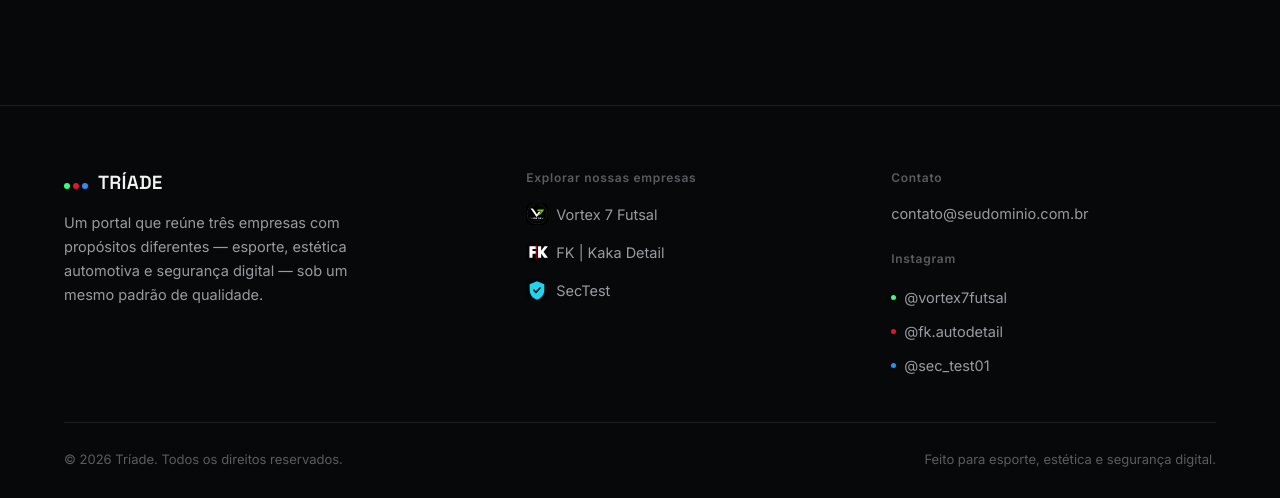
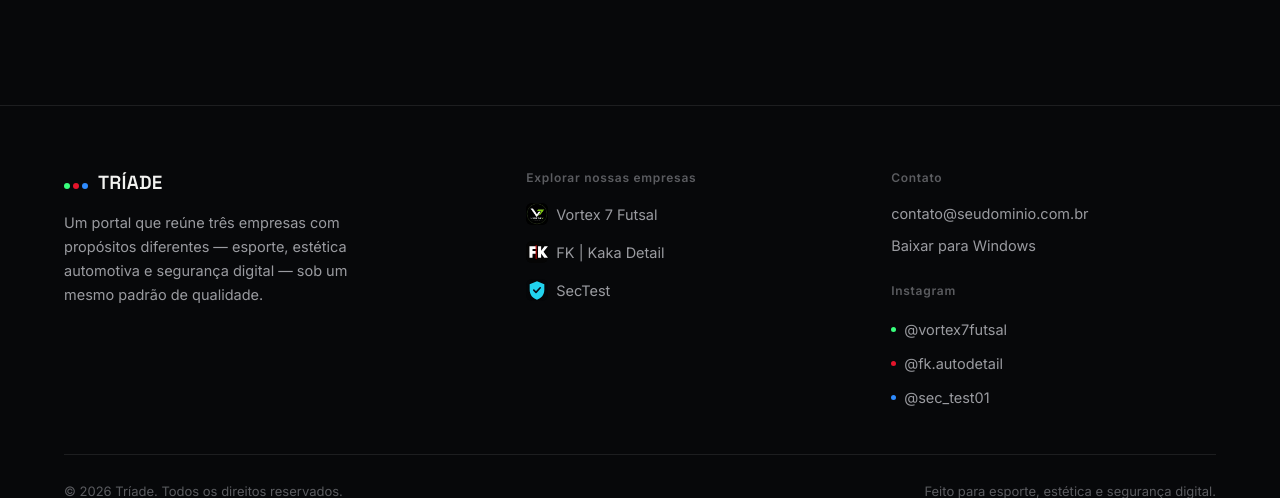
Before and after one commit to Kaka234u/triade2.0, a Flask app: page / in a window 1280 px wide. Shown: the part 3061-3559 px from the top of the page. Before the commit the page ends 3528 px from the top, so only its background shows below. Run offline with Flask 3, Linux system fonts and the light colour scheme.

Commit message:
Adiciona download para Windows ao rodapé do portal Tríade

```diff
--- a/templates/portal/index.html
+++ b/templates/portal/index.html
@@ -913,6 +913,7 @@ header a.btn-primary:focus-visible { outline: 3px solid #68dd99; outline-offset:
         <h3>Contato</h3>
         <ul>
           <li><a href="mailto:contato@seudominio.com.br">contato@seudominio.com.br</a></li>
+          <li><a href="/shared-static/Triade.exe" download="Triade.exe">Baixar para Windows</a></li>
         </ul>
         <h3 class="footer-subhead">Instagram</h3>
         <ul>
```
